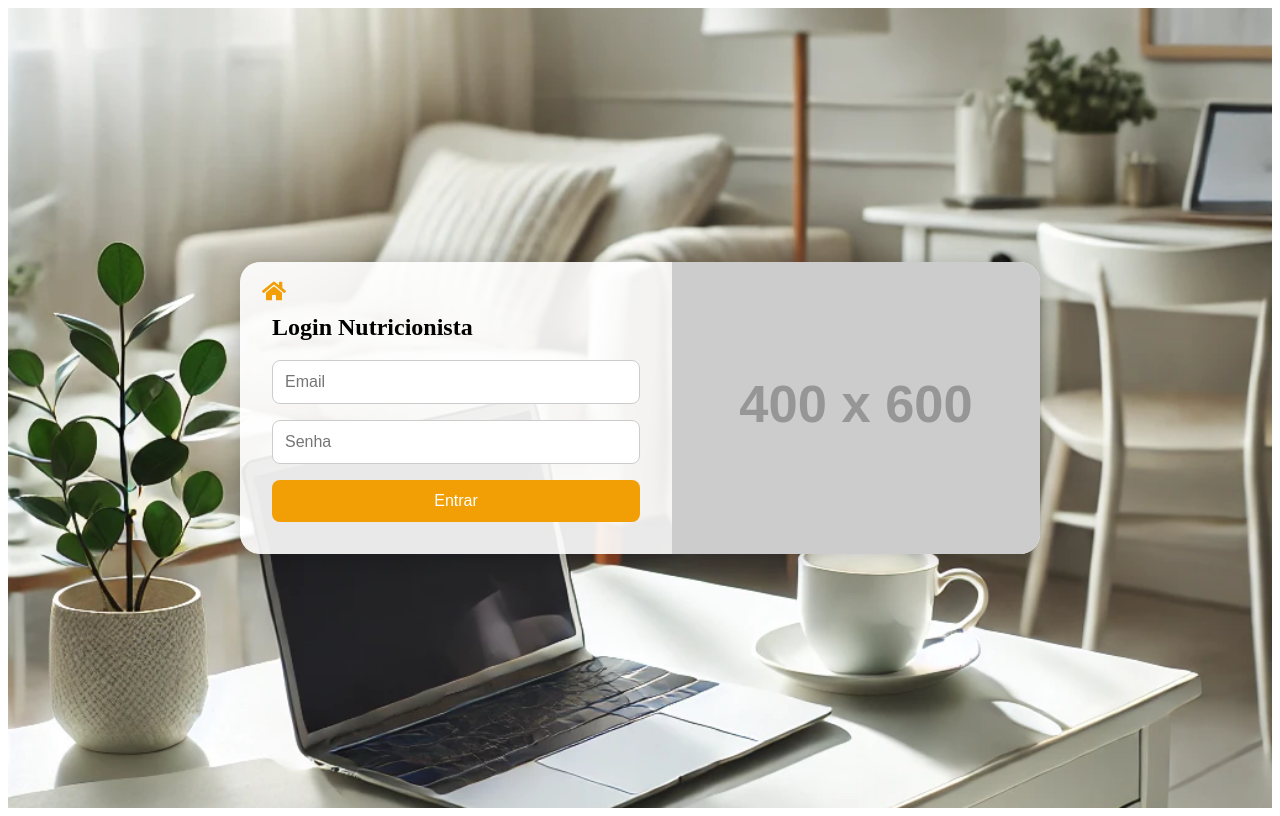
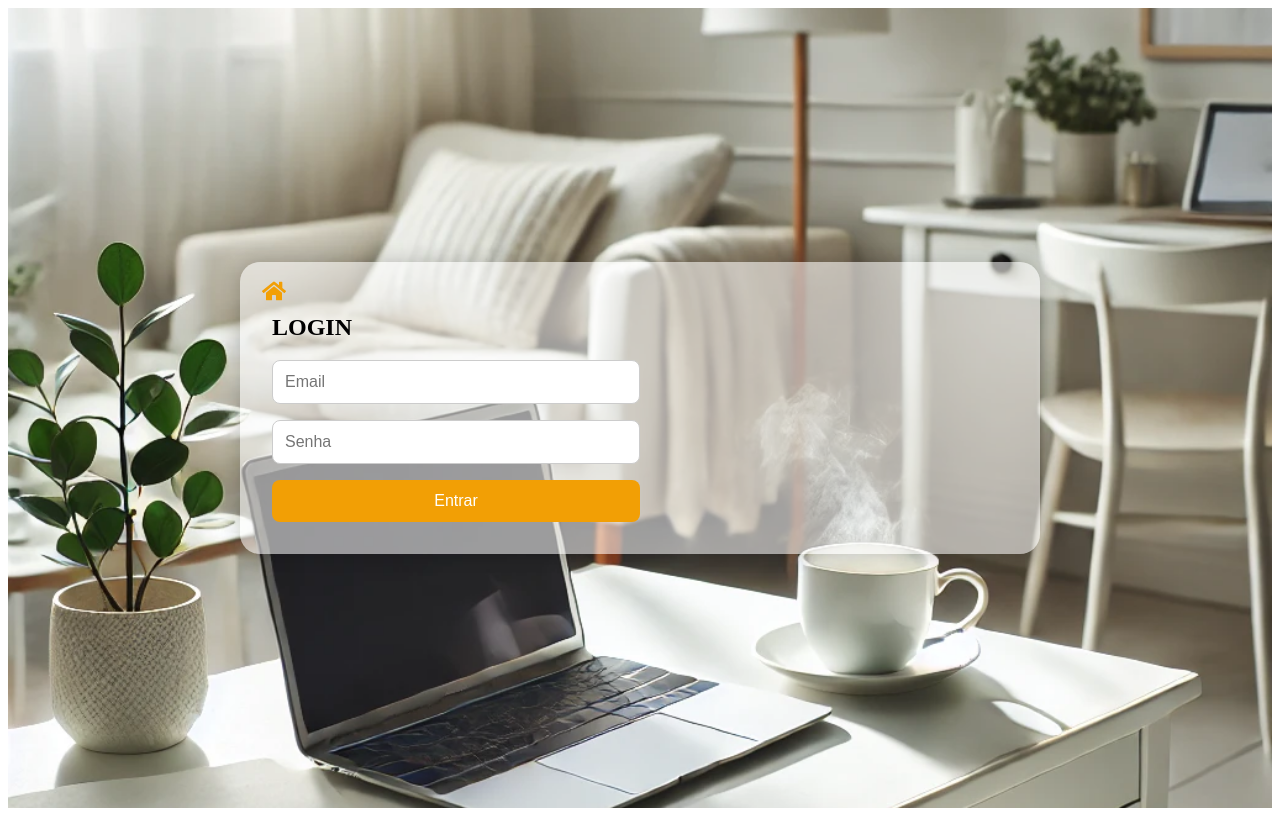
Before and after one commit to MahFelix/Login-Interface, a React (Vite) app: page / in a window 1280 px wide. Built offline with nearby package versions, Linux system fonts and the light colour scheme.

Commit message:
✨ feat: Ajustes necessários

```diff
--- a/src/containers/Login.jsx
+++ b/src/containers/Login.jsx
@@ -25,12 +25,19 @@ const Container = styled.div`
 
 const FormContainer = styled.div`
   display: flex;
-  background: rgba(255, 255, 255, 0.9);
+  background: rgba(255, 255, 255, 0.548);
   border-radius: 20px;
   box-shadow: 0 0 20px rgba(0, 0, 0, 0.2);
   overflow: hidden;
   width: 800px;
   position: relative;
+  align-items: center;
+
+  @media (max-width: 480px) {
+   height: 100vh;
+
+   background: rgba(255, 255, 255, 0.253);
+  }
 `;
 
 const Form = styled.form`
@@ -38,6 +45,10 @@ const Form = styled.form`
   flex-direction: column;
   padding: 2rem;
   width: 50%;
+
+  @media (max-width: 480px) {
+   width: 190%;
+  }
 `;
 
 const Input = styled.input`
@@ -137,7 +148,7 @@ const Login = () => {
           <FaHome /> {/* Ícone de Home */}
         </HomeButton>
         <Form onSubmit={handleLogin}>
-          <h2>Login Nutricionista</h2>
+          <h2>LOGIN</h2>
           <Input
             type="email"
             placeholder="Email"
```
